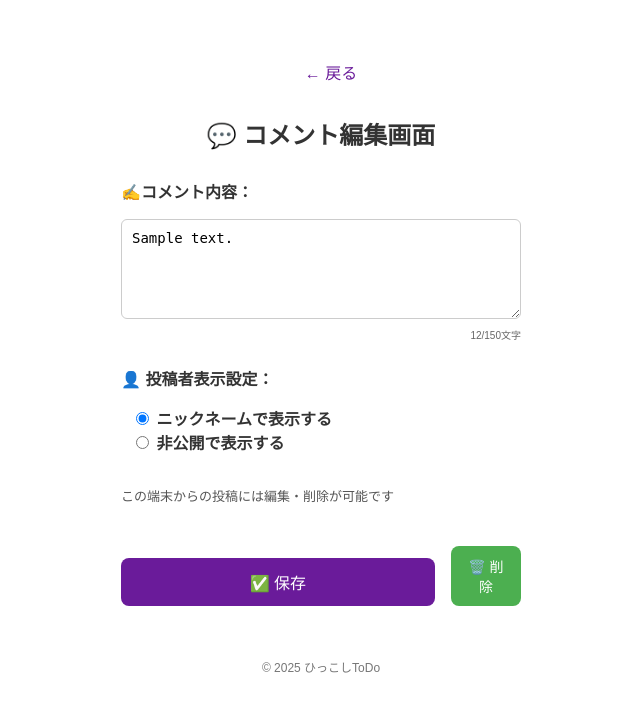
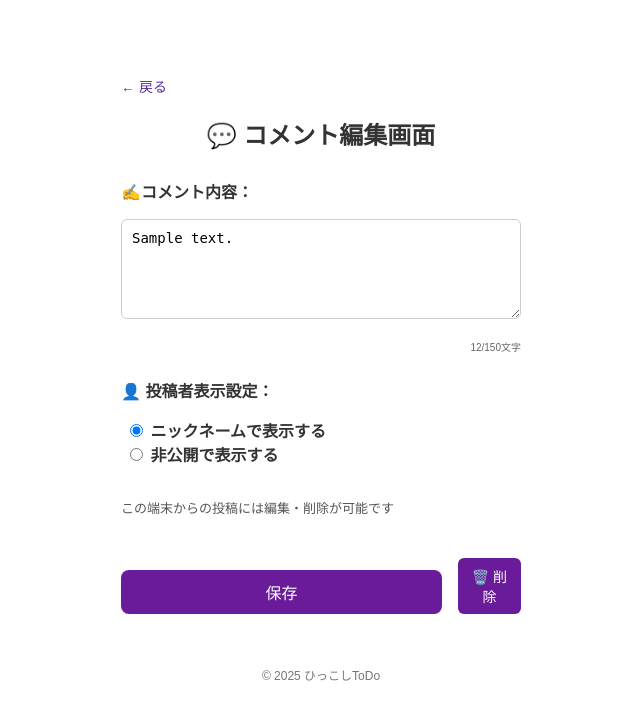
Before and after one commit to seika-okamoto/hikkoshi-todo, a Django app: page /accounts/edit_comment/1/ in a window 1280 px wide. Shown: the top 720 px of the page, without its empty margins (319-959 px from the left). Run offline with Django 5.2, Linux system fonts and the light colour scheme; a user stored in the database is signed in; tables that the repository leaves empty hold one stand-in row (values such as "Sample post").

Commit message:
ひっこしToDoについて戻るボタン左よりに

```diff
--- a/accounts/views.py
+++ b/accounts/views.py
@@ -277,8 +277,7 @@ def edit_comment(request, comment_id):
     comment = get_object_or_404(Comment, id=comment_id, user=request.user)
 
     if request.method == 'POST':
-        print("📨 POST内容:", request.POST)  # ← 関数の外だとNG！
-
+        print("📨 POST内容:", request.POST)
 
         if 'save' in request.POST:
             form = CommentForm(request.POST, instance=comment)
@@ -288,14 +287,18 @@ def edit_comment(request, comment_id):
         elif 'delete' in request.POST:
             comment.delete()
             return redirect('accounts:comment_history')
+        else:
+            # 万が一のため：save でも delete でもないPOST
+            form = CommentForm(instance=comment)
     else:
         form = CommentForm(instance=comment)
-        print(form.errors)
 
     return render(request, 'accounts/edit_comment.html', {
         'form': form,
-        'hide_header': True  # ← ヘッダーを消す用
-})
+        'hide_header': True
+    })
+
+
 
 
 @login_required
--- a/static/css/edit_comment.css
+++ b/static/css/edit_comment.css
@@ -2,6 +2,9 @@
   max-width: 400px;
   margin: 0 auto;
   padding: 20px;
+}
+
+.edit-comment-wrapper h2 {
   text-align: center;
 }
 
@@ -30,13 +33,13 @@
 
 .radio-wrapper {
   text-align: left;
-  padding-left: 10px;
+  padding-left: 4px;
 }
 
 .note {
   font-size: 12px;
   color: #555;
-  margin-top: -10px;
+  margin-top: 4px;
 }
 
 .button-row {
@@ -45,16 +48,33 @@
   gap: 16px;
   margin-top: 12px;
 }
+/* 全てのボタンに共通のベーススタイル */
+button {
+  padding: 8px 12px;
+  font-size: 14px;
+  border: none;
+  border-radius: 6px;
+  color: white;
+  cursor: pointer;
+  background-color: #6a1b9a; /* ← 通常の紫ボタン色 */
+}
 
-button {
-  padding: 10px 16px;
-  border: none;
-  border-radius: 8px;
+/* 削除ボタンだけ緑色にする */
+button.delete-button {
   background-color: #4CAF50;
-  color: white;
-  font-size: 14px;
-  cursor: pointer;
 }
+
+button.delete-button:hover {
+  background-color: #45a049;
+}
+
+/* 幅広のボタン（必要なときだけ） */
+button.wide-button {
+  width: 100%;
+  padding: 14px;
+  font-size: 16px;
+}
+
 button:hover {
   background-color: #45a049;
 }
@@ -84,5 +104,12 @@ button:hover {
   text-align: right;
   font-size: 12px;
   color: #666;
-  margin-top: -8px;
+  margin-top: 4px;
 }
+
+/* 特定ボタン用：幅をautoに */
+.normal-button {
+  width: auto;
+  min-width: 100px;
+  padding: 10px 16px;
+}
--- a/static/css/style.css
+++ b/static/css/style.css
@@ -12,8 +12,8 @@
 .task-form select,
 .task-form textarea,
 .task-form button {
-  display: block;
-  width: 100%;
+  display: inline-block;
+  width: auto;
   box-sizing: border-box;
 }
 
--- a/templates/accounts/about_app.html
+++ b/templates/accounts/about_app.html
@@ -2,8 +2,9 @@
 
 {% block content %}
 <div class="about-wrapper">
-
-  <a href="{% url 'accounts:mypage' %}" class="back-link">← 戻る</a>
+<!-- ✅ 枠内左上に「← 戻る」 -->
+  <p class="back-link-inside">
+    <a href="{% url 'accounts:mypage' %}">← 戻る</a>
 
   <h2>「ひっこしToDo」について</h2>
 
--- a/templates/accounts/edit_comment.html
+++ b/templates/accounts/edit_comment.html
@@ -2,8 +2,11 @@
 
 {% block content %}
 <div class="edit-comment-wrapper">
+   <!-- ✅ 枠内左上に「← 戻る」 -->
+  <p class="back-link-inside">
+    <a href="{% url 'accounts:comment_history' %}">← 戻る</a>
 
-  <a href="{% url 'accounts:comment_history' %}" class="back-link">← 戻る</a>
+
   <h2>💬 コメント編集画面</h2>
 
   <form method="post" class="comment-form">
@@ -32,7 +35,7 @@
     <p class="note">この端末からの投稿には編集・削除が可能です</p>
 
     <div class="button-row">
-      <button type="submit" name="save">✅ 保存</button>
+      <button type="submit" name="save">保存</button>
       <button type="button" onclick="openModal()">🗑️ 削除</button>
     </div>
   </form>
```
